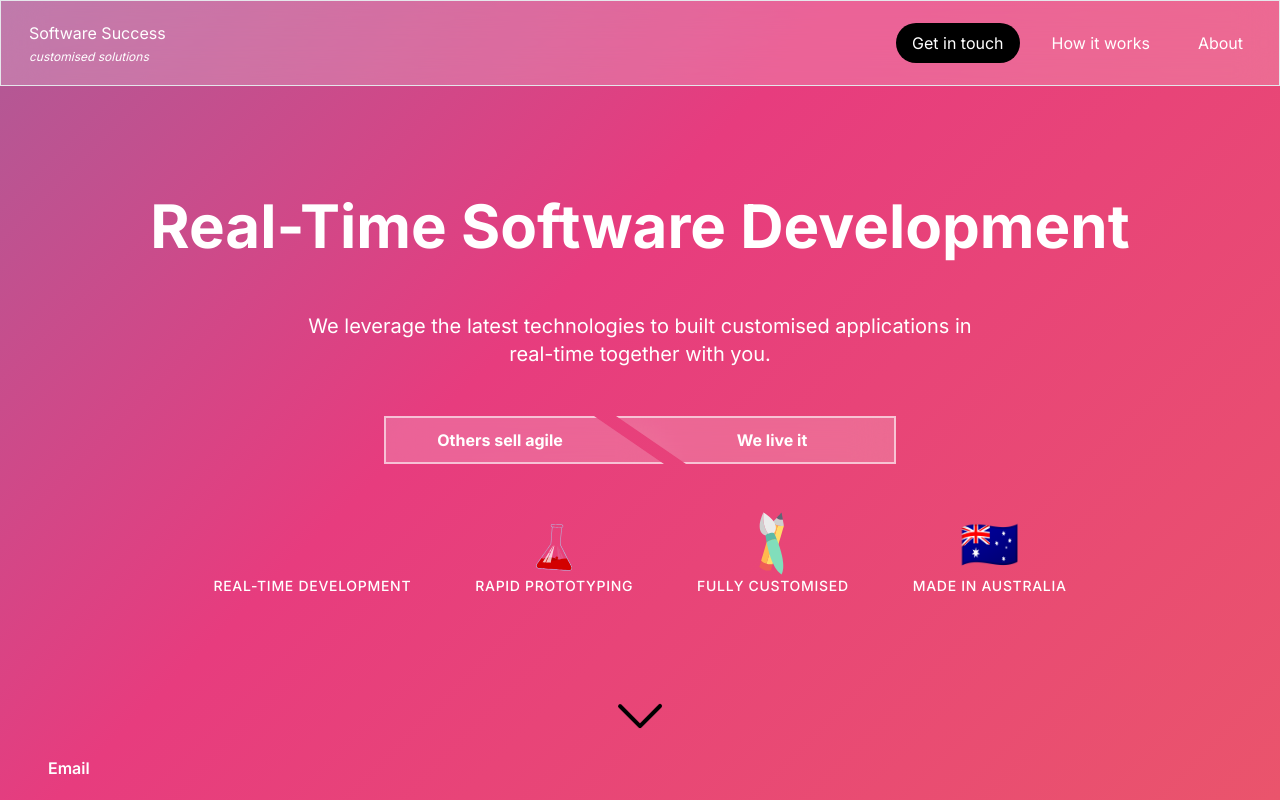
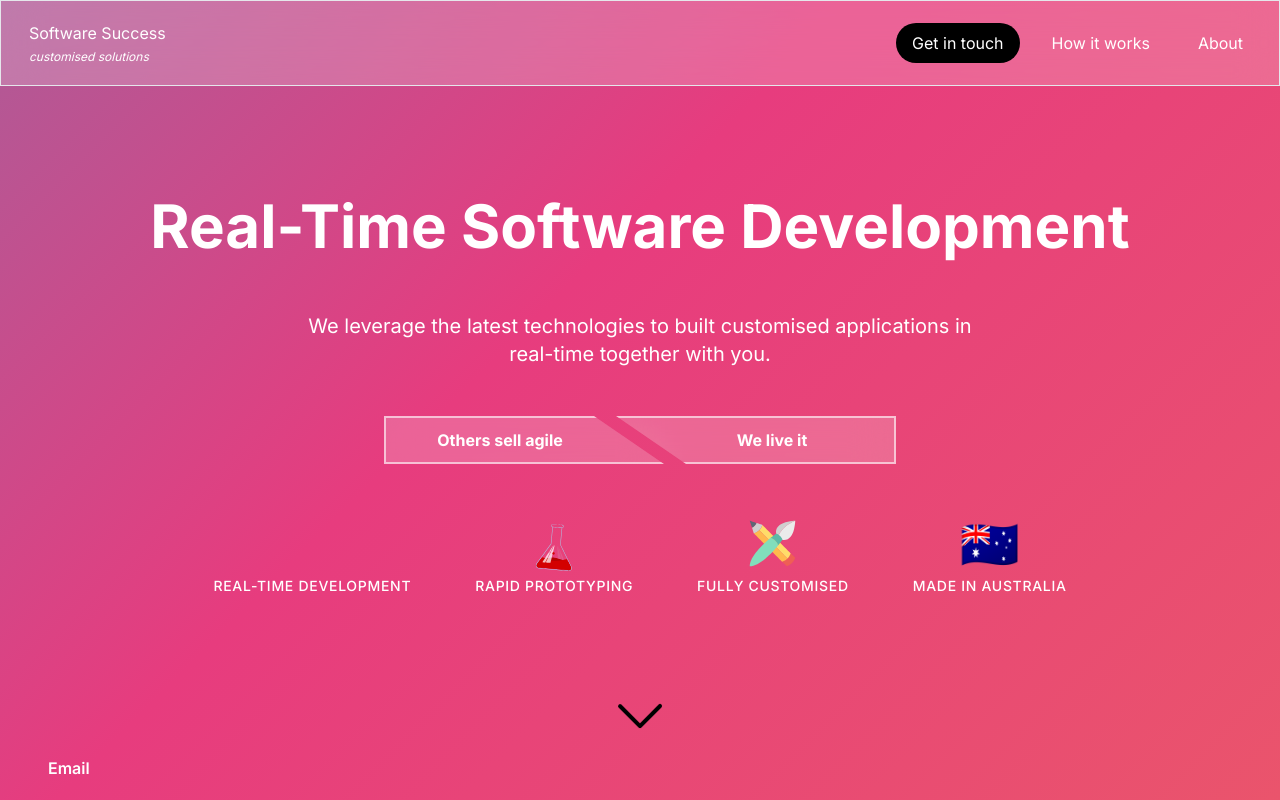
Before and after one commit to Ossmann/towerDefense, a Next.js app: page / in a window 1280 px wide. Shown: the top 800 px of the page. Built offline with nearby package versions, Linux system fonts and the light colour scheme; no server answers.

Commit message:
typescript errors

```diff
--- a/app/components/LottiePlayer.tsx
+++ b/app/components/LottiePlayer.tsx
@@ -20,10 +20,10 @@ const LottiePlayer: React.FC<LottiePlayerProps> = ({
   playOnHover
 }) => {
   const container = useRef<HTMLDivElement>(null);
-  const anim = useRef<any>(null);
+  const anim = useRef<ReturnType<typeof import('lottie-web')['default']['loadAnimation']>>(null);
 
   useEffect(() => {
-    let lottie: any;
+    let lottie: typeof import('lottie-web')['default'];
     import('lottie-web').then((L) => {
       lottie = L.default;
       if (container.current) {
@@ -31,16 +31,36 @@ const LottiePlayer: React.FC<LottiePlayerProps> = ({
           container: container.current,
           renderer: 'svg',
           loop,
-          autoplay,
+          autoplay: playOnHover ? false : autoplay,
           path
         });
       }
     });
 
     return () => anim.current?.destroy();
-  }, [path, loop, autoplay]);
+  }, [path, loop, autoplay, playOnHover]);
 
-  return <div ref={container} style={style} className={className} />;
+  const handleMouseEnter = () => {
+    if (playOnHover && anim.current) {
+      anim.current.play();
+    }
+  };
+
+  const handleMouseLeave = () => {
+    if (playOnHover && anim.current) {
+      anim.current.stop();
+    }
+  };
+
+  return (
+    <div
+      ref={container}
+      style={style}
+      className={className}
+      onMouseEnter={playOnHover ? handleMouseEnter : undefined}
+      onMouseLeave={playOnHover ? handleMouseLeave : undefined}
+    />
+  );
 };
 
 export default LottiePlayer;
```
